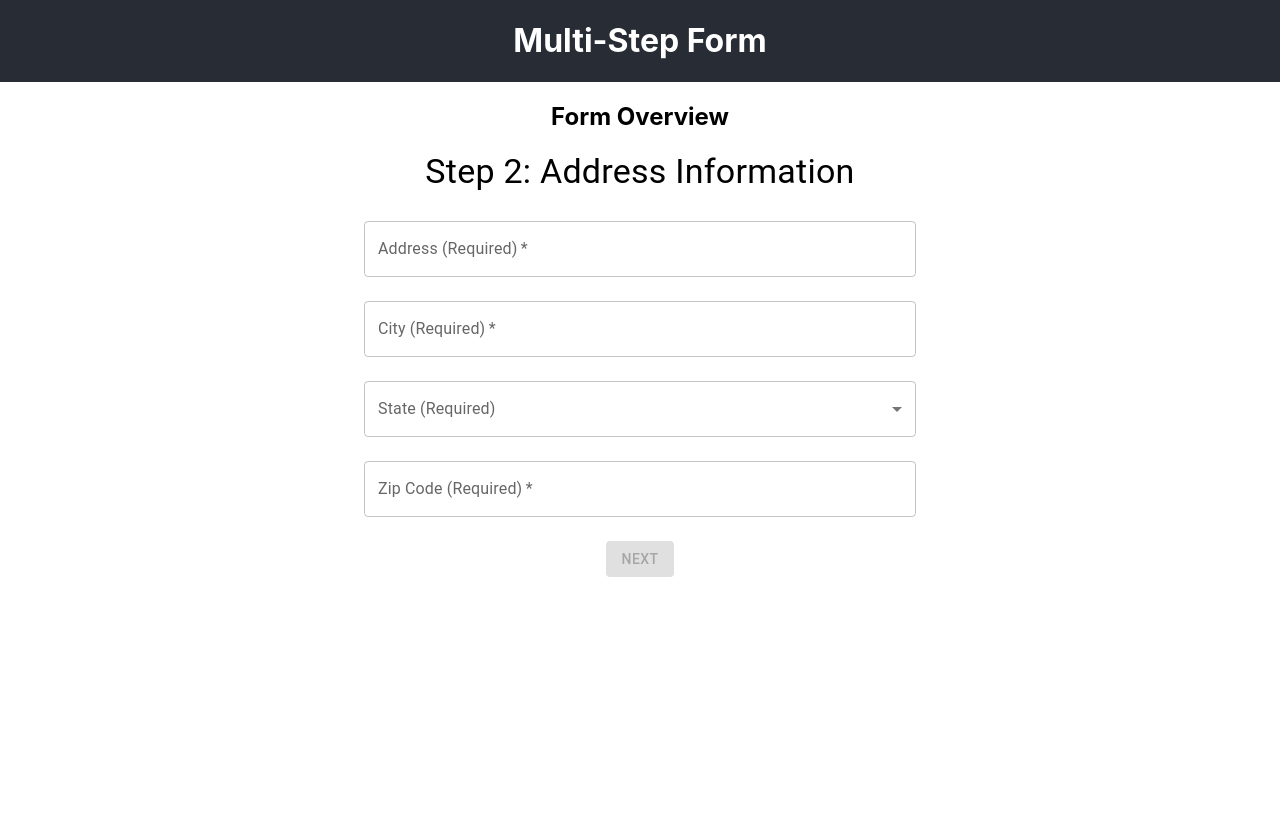
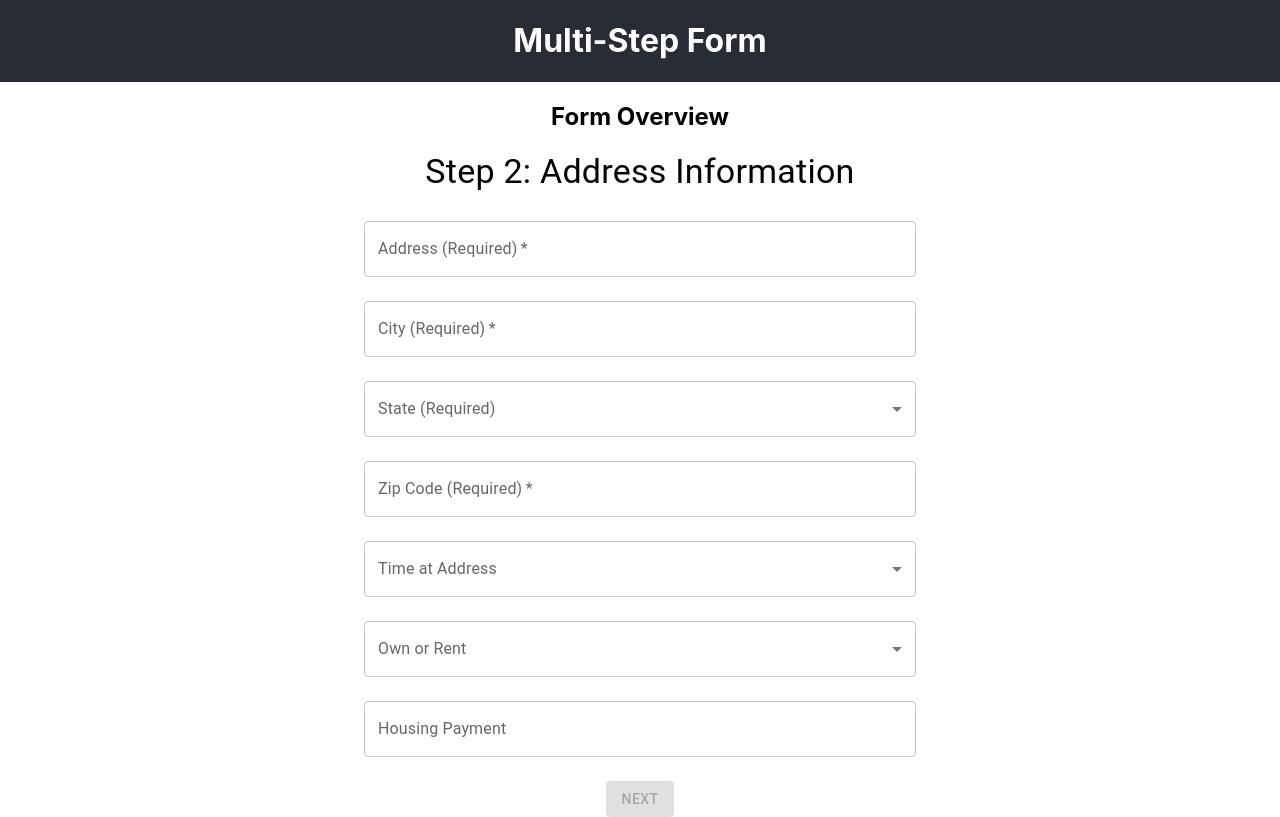
Before and after one commit to freelifebrett/spec-fi-app, a React (Create React App) app: page /step-2 in a window 1280 px wide. Built offline with nearby package versions, Linux system fonts and the light colour scheme.

Commit message:
Transitioning to step three

```diff
--- a/src/components/MultiStepForm/FormSteps/StepTwo/StepTwo.js
+++ b/src/components/MultiStepForm/FormSteps/StepTwo/StepTwo.js
@@ -3,9 +3,12 @@ import { useDispatch, useSelector } from 'react-redux';
 import { updateField, updateCurrentStep } from '../../../../redux/form/formSlice';
 import states from '../../../../constants/states';
 import { TextField, Button, Container, Typography, Box, Select, MenuItem, FormControl, InputLabel } from '@mui/material';
+import { useNavigate } from 'react-router-dom';
+
 
 const StepTwo = () => {
   const dispatch = useDispatch();
+  const navigate = useNavigate();
   const formData = useSelector(state => state.form);
   const [errors, setErrors] = useState({});
 
@@ -69,6 +72,17 @@ const StepTwo = () => {
     const errorMessage = validate(name, value);
     setErrors({ ...errors, [name]: errorMessage });
     dispatch(updateField({ fieldName: name, fieldValue: value }));
+  };
+
+  const handleSubmit = (e) => {
+    e.preventDefault();
+    // Perform your validation and other logic here
+
+    // Update Redux state if neededs
+    dispatch(updateCurrentStep(3)); // Assuming you have an action to update the step
+
+    // Navigate to StepThree
+    navigate('/step-three'); // Replace '/step-three' with your actual route
   };
 
   // Check if the form can proceed to the next step
@@ -140,12 +154,60 @@ const StepTwo = () => {
           required
         />
 
-        {/* Other fields like 'ownOrRent', 'timeAtAddress', 'housingPayment' can be added similarly using TextField or Select components */}
+        <FormControl fullWidth margin="normal">
+          <InputLabel id="time-at-address-label">Time at Address</InputLabel>
+          <Select
+            labelId="time-at-address-label"
+            id="timeAtAddress"
+            name="timeAtAddress"
+            value={formData.timeAtAddress}
+            label="Time at Address"
+            onChange={handleFieldChange}
+          >
+            <MenuItem value="0">0 years</MenuItem>
+            <MenuItem value="1">1 year</MenuItem>
+            <MenuItem value="2">2 years</MenuItem>
+            <MenuItem value="3">3 years</MenuItem>
+            <MenuItem value="4">4 years</MenuItem>
+            <MenuItem value="5">5 years</MenuItem>
+            <MenuItem value="6">6 years</MenuItem>
+            <MenuItem value="7">7 years</MenuItem>
+            <MenuItem value="8">8 years</MenuItem>
+            <MenuItem value="9">9 years</MenuItem>
+            <MenuItem value="10+">10+ years</MenuItem>
+          </Select>
+        </FormControl>
+
+        <FormControl fullWidth margin="normal">
+          <InputLabel id="own-or-rent-label">Own or Rent</InputLabel>
+          <Select
+            labelId="own-or-rent-label"
+            id="ownOrRent"
+            name="ownOrRent"
+            value={formData.ownOrRent}
+            label="Own or Rent"
+            onChange={handleFieldChange}
+          >
+            <MenuItem value="Own">Own</MenuItem>
+            <MenuItem value="Rent">Rent</MenuItem>
+          </Select>
+        </FormControl>
+
+        <TextField
+          label="Housing Payment"
+          variant="outlined"
+          name="housingPayment"
+          value={formData.housingPayment}
+          onChange={handleFieldChange}
+          fullWidth
+          margin="normal"
+        />
+
 
         <Button
           variant="contained"
           color="primary"
-          onClick={() => {} /* Add your next step logic here */}
+          onClick={() => handleSubmit}
           disabled={!canProceed}
           sx={{ mt: 2 }}
         >
--- a/src/redux/form/formSlice.js
+++ b/src/redux/form/formSlice.js
@@ -12,6 +12,9 @@ const initialState = {
   city: '',
   state: '', // consider using an abbreviation for states
   zipCode: '',
+  timeAtAddress: '',
+  housingPayment: '',
+  ownOrRent: '',
   country: 'United States', // Default value set to United States
   bankName: '',
   accountNumber: '',
```
